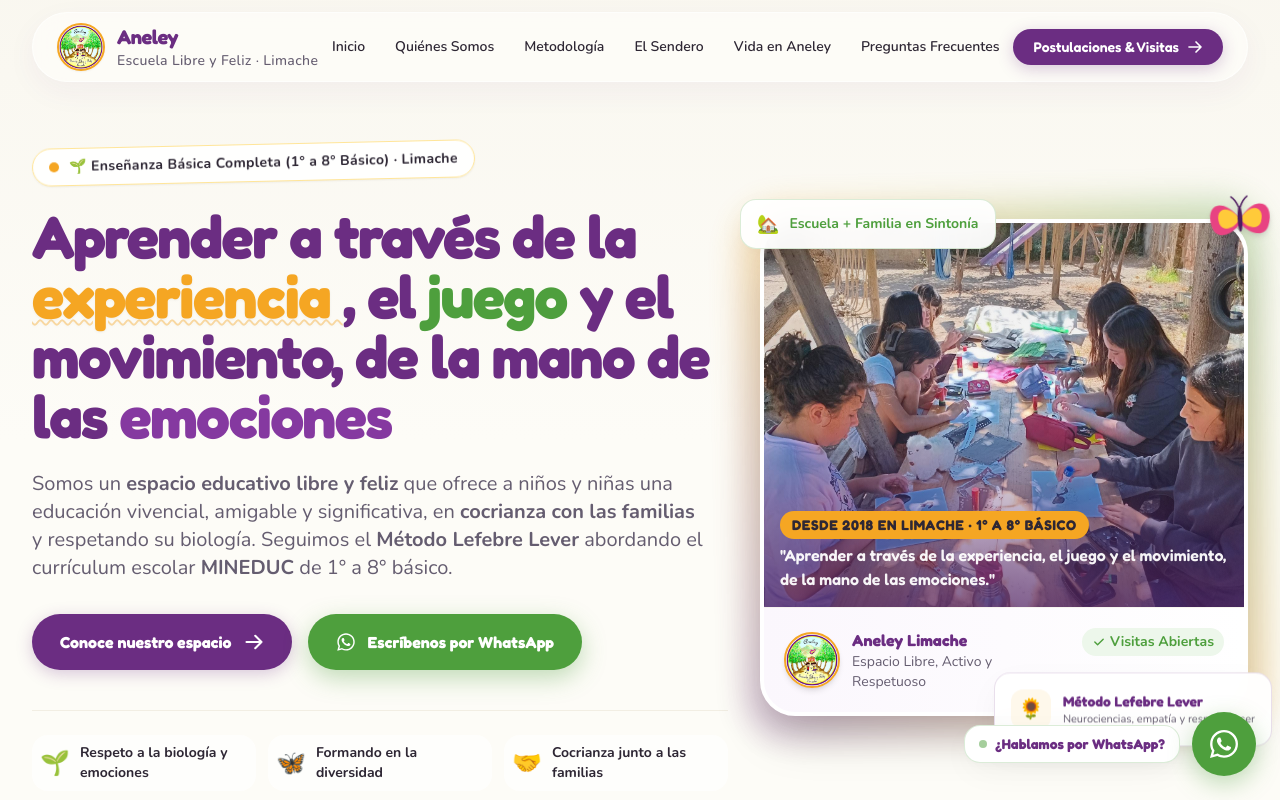
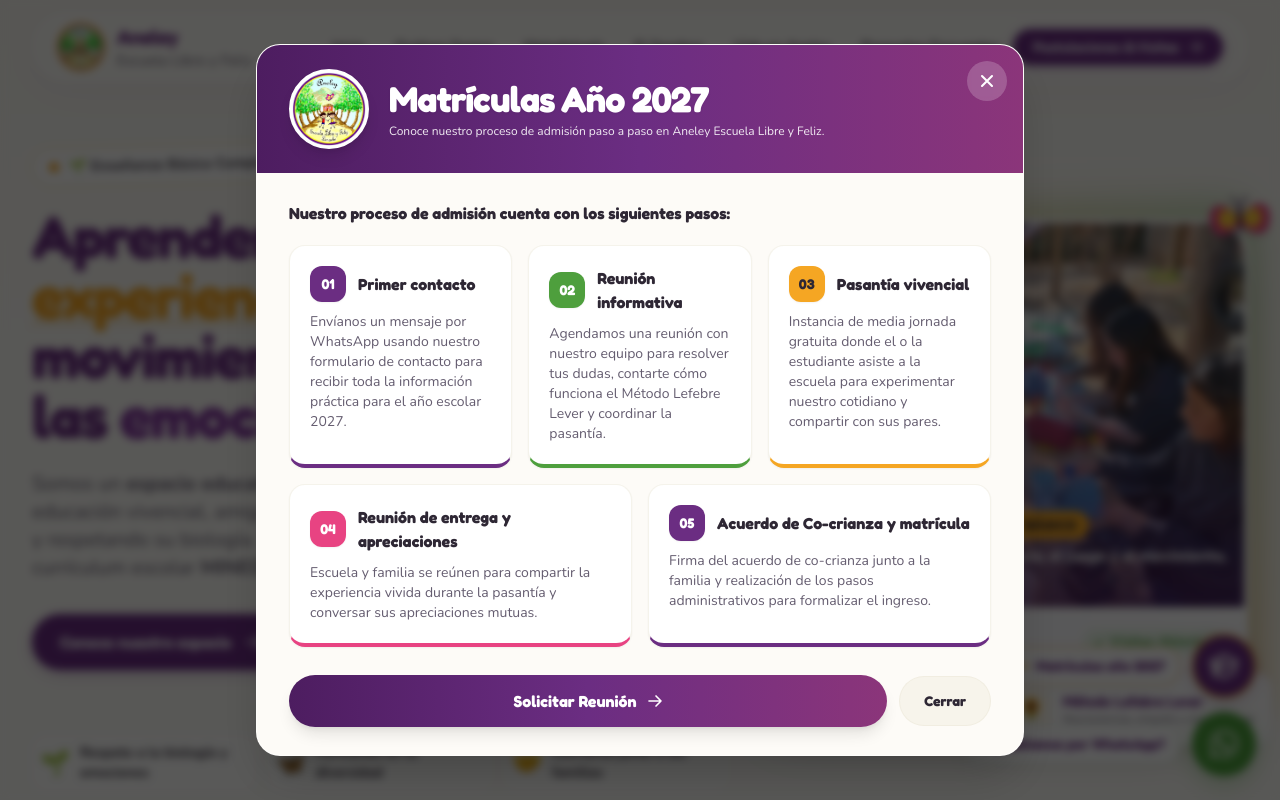
Before and after one commit to Duridev/escuela-aneley, an Astro site: page / in a window 1280 px wide. Shown: the top 800 px of the page. Built offline with nearby package versions, Linux system fonts and the light colour scheme; Astro itself is replaced by a stand-in of ours.

Commit message:
feat: add admission modal and floating whatsapp components for 2027 enrollment

```diff
--- /dev/null
+++ b/src/components/AdmissionModal.astro
@@ -0,0 +1,290 @@
+---
+// AdmissionModal.astro - Modal rediseñado de Matrículas Año 2027 con logo de Aneley, grilla 3+2 y scrollbar redondeada
+const admissionSteps = [
+  {
+    number: "01",
+    title: "Primer contacto",
+    description:
+      "Envíanos un mensaje por WhatsApp usando nuestro formulario de contacto para recibir toda la información práctica para el año escolar 2027.",
+    badgeClass: "bg-aneley-purple text-white",
+    borderClass: "border-b-aneley-purple",
+    spanClass: "md:col-span-2",
+  },
+  {
+    number: "02",
+    title: "Reunión informativa",
+    description:
+      "Agendamos una reunión con nuestro equipo para resolver tus dudas, contarte cómo funciona el Método Lefebre Lever y coordinar la pasantía.",
+    badgeClass: "bg-aneley-green text-white",
+    borderClass: "border-b-aneley-green",
+    spanClass: "md:col-span-2",
+  },
+  {
+    number: "03",
+    title: "Pasantía vivencial",
+    description:
+      "Instancia de media jornada gratuita donde el o la estudiante asiste a la escuela para experimentar nuestro cotidiano y compartir con sus pares.",
+    badgeClass: "bg-aneley-yellow text-aneley-text",
+    borderClass: "border-b-aneley-yellow",
+    spanClass: "md:col-span-2",
+  },
+  {
+    number: "04",
+    title: "Reunión de entrega y apreciaciones",
+    description:
+      "Escuela y familia se reúnen para compartir la experiencia vivida durante la pasantía y conversar sus apreciaciones mutuas.",
+    badgeClass: "bg-aneley-pink text-white",
+    borderClass: "border-b-aneley-pink",
+    spanClass: "md:col-span-3",
+  },
+  {
+    number: "05",
+    title: "Acuerdo de Co-crianza y matrícula",
+    description:
+      "Firma del acuerdo de co-crianza junto a la familia y realización de los pasos administrativos para formalizar el ingreso.",
+    badgeClass: "bg-aneley-purple text-white",
+    borderClass: "border-b-aneley-purple",
+    spanClass: "md:col-span-3",
+  },
+];
+---
+
+<!-- Admission Modal Backdrop & Dialog -->
+<div
+  id="admission-modal"
+  class="fixed inset-0 z-[100] hidden items-center justify-center bg-black/65 backdrop-blur-sm p-3 sm:p-6 transition-opacity duration-300 opacity-0"
+  role="dialog"
+  aria-modal="true"
+  aria-labelledby="admission-modal-title"
+>
+  <!-- Outer Rounded Shell (Clips corners cleanly so scrollbar never squares off the right edge) -->
+  <div
+    id="admission-modal-panel"
+    class="relative w-full max-w-3xl max-h-[90vh] flex flex-col rounded-3xl overflow-hidden bg-[#FDFBF7] shadow-2xl border border-white/60 transform scale-95 transition-all duration-300"
+  >
+    <!-- Top Gradient Header Banner -->
+    <div
+      class="relative shrink-0 bg-gradient-to-r from-aneley-purple-deep via-aneley-purple to-[#8B357A] px-5 py-5 sm:px-8 sm:py-6 text-white overflow-hidden"
+    >
+      <!-- Close Button -->
+      <button
+        type="button"
+        id="close-admission-modal"
+        aria-label="Cerrar ventana de matrículas"
+        class="absolute top-3.5 right-3.5 sm:top-4 sm:right-4 z-20 w-9 h-9 sm:w-10 sm:h-10 rounded-full bg-white/20 hover:bg-white/30 backdrop-blur-sm text-white flex items-center justify-center transition-colors"
+      >
+        <svg class="w-5 h-5" fill="none" stroke="currentColor" stroke-width="2.5" viewBox="0 0 24 24">
+          <path stroke-linecap="round" stroke-linejoin="round" d="M6 18L18 6M6 6l12 12"></path>
+        </svg>
+      </button>
+
+      <!-- Logo + Heading -->
+      <div class="relative z-10 flex items-center gap-4 sm:gap-5 pr-10">
+        <div
+          class="w-16 h-16 sm:w-20 sm:h-20 rounded-full overflow-hidden border-[3px] border-white shadow-lg bg-white shrink-0"
+        >
+          <img
+            src="/logo-aneley.webp"
+            alt="Logo Aneley Escuela Libre y Feliz"
+            class="w-full h-full object-cover"
+            width="80"
+            height="80"
+          />
+        </div>
+        <div>
+          <h2
+            id="admission-modal-title"
+            class="font-heading font-extrabold text-2xl sm:text-3xl lg:text-4xl text-white leading-tight tracking-tight drop-shadow-sm"
+          >
+            Matrículas Año 2027
+          </h2>
+          <p class="text-xs sm:text-smm text-white/90 mt-1 leading-snug">
+            Conoce nuestro proceso de admisión paso a paso en Aneley Escuela
+            Libre y Feliz.
+          </p>
+        </div>
+      </div>
+    </div>
+
+    <!-- Scrollable Body with Custom Rounded Scrollbar -->
+    <div class="modal-scroll-area flex-1 overflow-y-auto px-5 py-6 sm:px-8 sm:py-7">
+      <p class="font-heading font-extrabold text-smm sm:text-base text-aneley-text mb-5">
+        Nuestro proceso de admisión cuenta con los siguientes pasos:
+      </p>
+
+      <!-- 3 + 2 Bento Steps Grid -->
+      <ol class="grid grid-cols-1 md:grid-cols-6 gap-4">
+        {
+          admissionSteps.map((step) => (
+            <li
+              class={`${step.spanClass} bg-white rounded-2xl p-4 sm:p-5 border border-aneley-sand/50 border-b-4 ${step.borderClass} shadow-sm hover:shadow-card transition-shadow duration-300 flex flex-col`}
+            >
+              <div class="flex items-center gap-3 mb-2.5">
+                <span
+                  class={`w-9 h-9 rounded-xl ${step.badgeClass} font-heading font-extrabold text-sm flex items-center justify-center shrink-0 shadow-sm`}
+                >
+                  {step.number}
+                </span>
+                <h3 class="font-heading font-extrabold text-smm sm:text-base text-aneley-text leading-tight">
+                  {step.title}
+                </h3>
+              </div>
+              <p class="text-xs sm:text-sm text-aneley-text-muted leading-relaxed">
+                {step.description}
+              </p>
+            </li>
+          ))
+        }
+      </ol>
+
+      <!-- Footer Action Bar -->
+      <div class="mt-7 flex flex-col sm:flex-row items-stretch sm:items-center gap-3">
+        <button
+          type="button"
+          id="admission-cta-btn"
+          class="flex-1 inline-flex items-center justify-center gap-2.5 px-6 py-3.5 rounded-full bg-gradient-to-r from-aneley-purple-deep via-aneley-purple to-[#8B357A] hover:brightness-110 text-white font-heading font-bold text-smm sm:text-base shadow-lg hover:shadow-xl hover:-translate-y-0.5 active:translate-y-0 transition-all duration-300"
+        >
+          <span>Solicitar Reunión</span>
+          <svg
+            class="w-4 h-4"
+            fill="none"
+            stroke="currentColor"
+            stroke-width="2.5"
+            viewBox="0 0 24 24"
+          >
+            <path
+              stroke-linecap="round"
+              stroke-linejoin="round"
+              d="M13.5 4.5L21 12m0 0l-7.5 7.5M21 12H3"
+            ></path>
+          </svg>
+        </button>
+
+        <button
+          type="button"
+          id="dismiss-admission-modal"
+          class="px-6 py-3.5 rounded-full bg-aneley-ivory hover:bg-aneley-sand/50 text-aneley-text font-heading font-bold text-sm transition-colors border border-aneley-sand/50"
+        >
+          Cerrar
+        </button>
+      </div>
+    </div>
+  </div>
+</div>
+
+<style>
+  .modal-scroll-area {
+    scrollbar-width: thin;
+    scrollbar-color: rgba(107, 45, 130, 0.35) transparent;
+  }
+
+  .modal-scroll-area::-webkit-scrollbar {
+    width: 8px;
+  }
+
+  .modal-scroll-area::-webkit-scrollbar-track {
+    background: rgba(107, 45, 130, 0.06);
+    border-radius: 9999px;
+    margin-top: 12px;
+    margin-bottom: 12px;
+  }
+
+  .modal-scroll-area::-webkit-scrollbar-thumb {
+    background: rgba(107, 45, 130, 0.32);
+    border-radius: 9999px;
+    border: 2px solid transparent;
+    background-clip: content-box;
+  }
+
+  .modal-scroll-area::-webkit-scrollbar-thumb:hover {
+    background: rgba(107, 45, 130, 0.55);
+    border: 2px solid transparent;
+    background-clip: content-box;
+  }
+</style>
+
+<script>
+  const modal = document.getElementById("admission-modal");
+  const panel = document.getElementById("admission-modal-panel");
+  const closeBtn = document.getElementById("close-admission-modal");
+  const dismissBtn = document.getElementById("dismiss-admission-modal");
+  const ctaBtn = document.getElementById("admission-cta-btn");
+  const openTriggers = document.querySelectorAll("[data-open-admission-modal]");
+
+  const STORAGE_KEY = "aneley_matriculas_2027_seen";
+
+  function openAdmissionModal() {
+    if (!modal || !panel) return;
+    modal.classList.remove("hidden");
+    modal.classList.add("flex");
+    document.body.style.overflow = "hidden";
+    requestAnimationFrame(() => {
+      modal.classList.remove("opacity-0");
+      modal.classList.add("opacity-100");
+      panel.classList.remove("scale-95");
+      panel.classList.add("scale-100");
+    });
+    try {
+      sessionStorage.setItem(STORAGE_KEY, "1");
+    } catch {
+      // ignore storage errors in restricted contexts
+    }
+  }
+
+  function closeAdmissionModal() {
+    if (!modal || !panel) return;
+    modal.classList.remove("opacity-100");
+    modal.classList.add("opacity-0");
+    panel.classList.remove("scale-100");
+    panel.classList.add("scale-95");
+    document.body.style.overflow = "";
+    window.setTimeout(() => {
+      modal.classList.add("hidden");
+      modal.classList.remove("flex");
+    }, 280);
+  }
+
+  openTriggers.forEach((trigger) => {
+    trigger.addEventListener("click", openAdmissionModal);
+  });
+
+  closeBtn?.addEventListener("click", closeAdmissionModal);
+  dismissBtn?.addEventListener("click", closeAdmissionModal);
+
+  modal?.addEventListener("click", (e) => {
+    if (e.target === modal) closeAdmissionModal();
+  });
+
+  document.addEventListener("keydown", (e) => {
+    if (e.key === "Escape" && modal && !modal.classList.contains("hidden")) {
+      closeAdmissionModal();
+    }
+  });
+
+  // "Solicitar Reunión" closes modal and smoothly scrolls to the contact form
+  ctaBtn?.addEventListener("click", () => {
+    closeAdmissionModal();
+    window.setTimeout(() => {
+      const contactSection = document.getElementById("contacto");
+      contactSection?.scrollIntoView({ behavior: "smooth", block: "start" });
+      const nameInput = document.getElementById("parent-name") as HTMLInputElement | null;
+      if (nameInput) {
+        window.setTimeout(() => nameInput.focus({ preventScroll: true }), 550);
+      }
+    }, 260);
+  });
+
+  // Auto-open once on first visit of the session
+  let alreadySeen = false;
+  try {
+    alreadySeen = sessionStorage.getItem(STORAGE_KEY) === "1";
+  } catch {
+    alreadySeen = false;
+  }
+
+  if (!alreadySeen) {
+    window.setTimeout(() => {
+      openAdmissionModal();
+    }, 650);
+  }
+</script>
--- a/src/components/FloatingWhatsApp.astro
+++ b/src/components/FloatingWhatsApp.astro
@@ -1,8 +1,50 @@
 ---
-// FloatingWhatsApp.astro - Botón permanente flotante de WhatsApp
+// FloatingWhatsApp.astro - Botones flotantes: Matrículas 2027 (Modal) + WhatsApp directo
 ---
 
-<div class="fixed bottom-6 right-6 z-50 flex items-center gap-3 group">
+<div class="fixed bottom-5 right-5 sm:bottom-6 sm:right-6 z-50 flex flex-col items-end gap-3.5">
+  <!-- Floating Action 1: Matrículas Año 2027 (Opens Modal) -->
+  <div class="flex items-center gap-3 group">
+    <button
+      type="button"
+      data-open-admission-modal
+      class="flex items-center gap-2 px-3.5 py-2 rounded-2xl bg-white shadow-card border border-aneley-yellow/70 text-xs sm:text-sm font-heading font-bold text-aneley-purple hover:bg-aneley-yellow-soft transition-all duration-300 group-hover:scale-105 cursor-pointer"
+    >
+      <span class="w-2 h-2 rounded-full bg-aneley-yellow animate-pulse"></span>
+      <span>Matrículas año 2027</span>
+    </button>
+
+    <button
+      type="button"
+      data-open-admission-modal
+      aria-label="Ver información de Matrículas año 2027"
+      class="relative flex items-center justify-center w-14 h-14 sm:w-16 sm:h-16 rounded-full bg-aneley-purple hover:bg-aneley-purple-light text-white border-2 border-aneley-yellow shadow-pill hover:scale-110 active:scale-95 transition-all duration-300 cursor-pointer"
+    >
+      <!-- Subtle Pulse Ring -->
+      <span
+        class="absolute inset-0 rounded-full bg-aneley-yellow opacity-30 animate-ping pointer-events-none"
+      ></span>
+
+      <!-- Academic / Admission Icon -->
+      <svg
+        class="w-7 h-7 sm:w-8 sm:h-8 relative z-10"
+        fill="none"
+        stroke="currentColor"
+        stroke-width="2"
+        viewBox="0 0 24 24"
+        aria-hidden="true"
+      >
+        <path
+          stroke-linecap="round"
+          stroke-linejoin="round"
+          d="M4.26 10.147a60.436 60.436 0 00-.491 6.347A48.627 48.627 0 0112 20.904a48.627 48.627 0 018.232-4.41 60.46 60.46 0 00-.491-6.347m-15.482 0a50.57 50.57 0 00-2.658-.813A59.905 59.905 0 0112 3.493a59.902 59.902 0 0110.399 5.84c-.896.248-1.783.52-2.658.814m-15.482 0A50.697 50.697 0 0112 13.489a50.702 50.702 0 017.74-3.342M6.75 15a.75.75 0 100-1.5.75.75 0 000 1.5zm0 0v-3.675A55.378 55.378 0 0112 8.443m-7.007 11.55A5.981 5.981 0 006.75 15.75v-1.5"
+        ></path>
+      </svg>
+    </button>
+  </div>
+
+  <!-- Floating Action 2: WhatsApp Direct -->
+  <div class="flex items-center gap-3 group">
     <!-- Interactive Speech Bubble Tooltip -->
     <a
       href="https://wa.me/56956240280?text=Hola%20Aneley%20Escuela%20Libre%20y%20Feliz,%20me%20gustar%C3%ADa%20solicitar%20informaci%C3%B3n%20para%20visitas%20y%20postulaciones."
@@ -39,3 +81,4 @@
       </svg>
     </a>
   </div>
+</div>
--- a/src/pages/index.astro
+++ b/src/pages/index.astro
@@ -12,6 +12,7 @@ import FaqSection from '../components/FaqSection.astro';
 import ContactLocation from '../components/ContactLocation.astro';
 import Footer from '../components/Footer.astro';
 import FloatingWhatsApp from '../components/FloatingWhatsApp.astro';
+import AdmissionModal from '../components/AdmissionModal.astro';
 import '../styles/global.css';
 ---
 
@@ -55,6 +56,9 @@ import '../styles/global.css';
   <!-- Footer -->
   <Footer />
 
-  <!-- Floating WhatsApp Action Button -->
+  <!-- Floating Action Buttons (Matrículas 2027 + WhatsApp) -->
   <FloatingWhatsApp />
+
+  <!-- Admission Process 2027 Modal -->
+  <AdmissionModal />
 </Layout>
```
Lines whose indentation alone changed are shown as unchanged.
